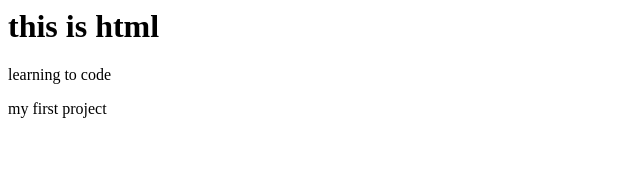
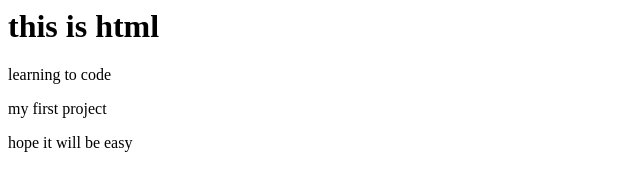
Before and after one commit to husnaelgin/learncode-repo, a plain HTML site: page index.html in a window 1280 px wide. Shown: the whole page, without its empty margins (0-640 px from the left). Drawn offline with Linux system fonts and the light colour scheme.

Commit message:
addition in index.html

```diff
--- a/index.html
+++ b/index.html
@@ -1,3 +1,4 @@
 <h1>this is html</h1>
 <p>learning to code</p>
 <p>my first project</p>
+<p>hope it will be easy</p>
```
